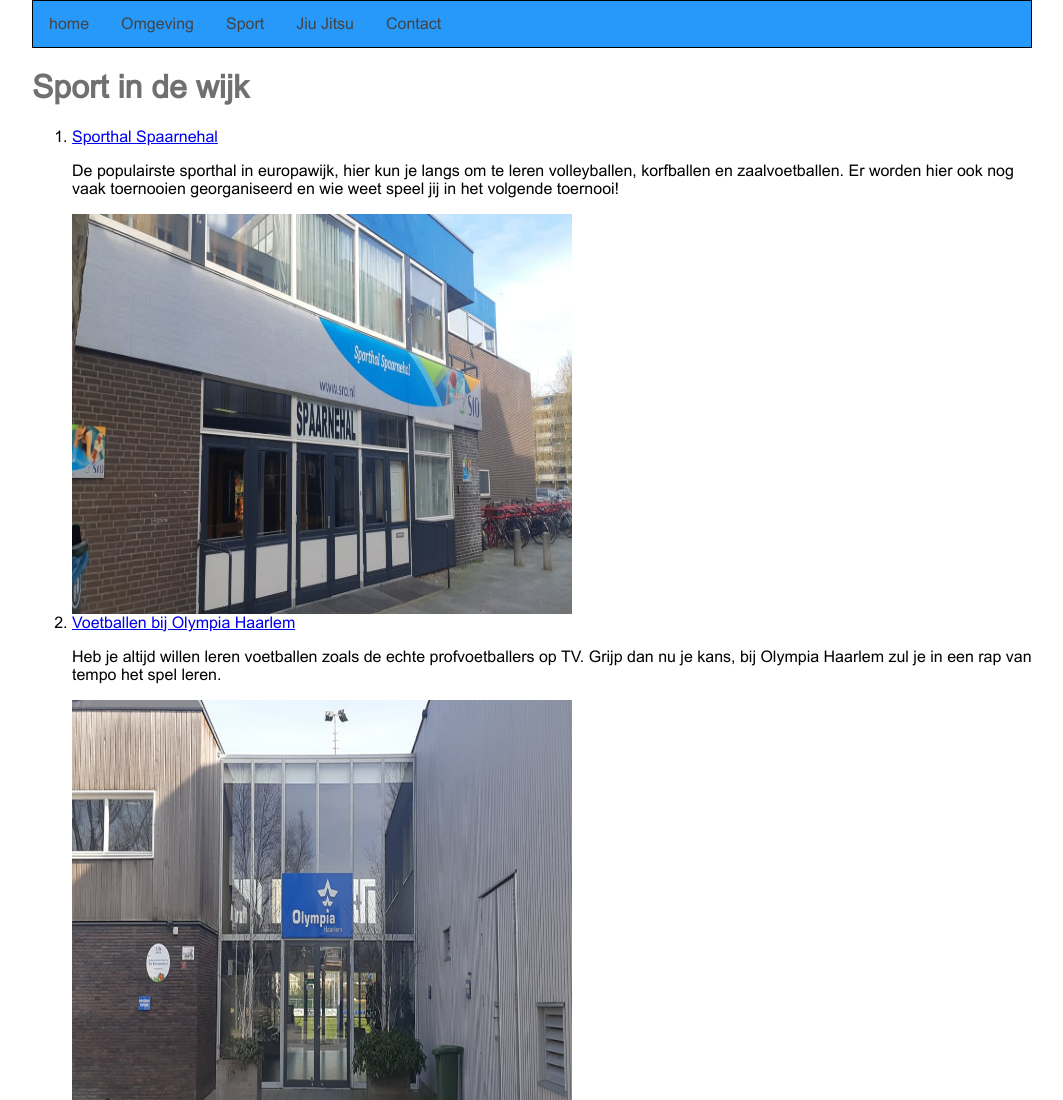
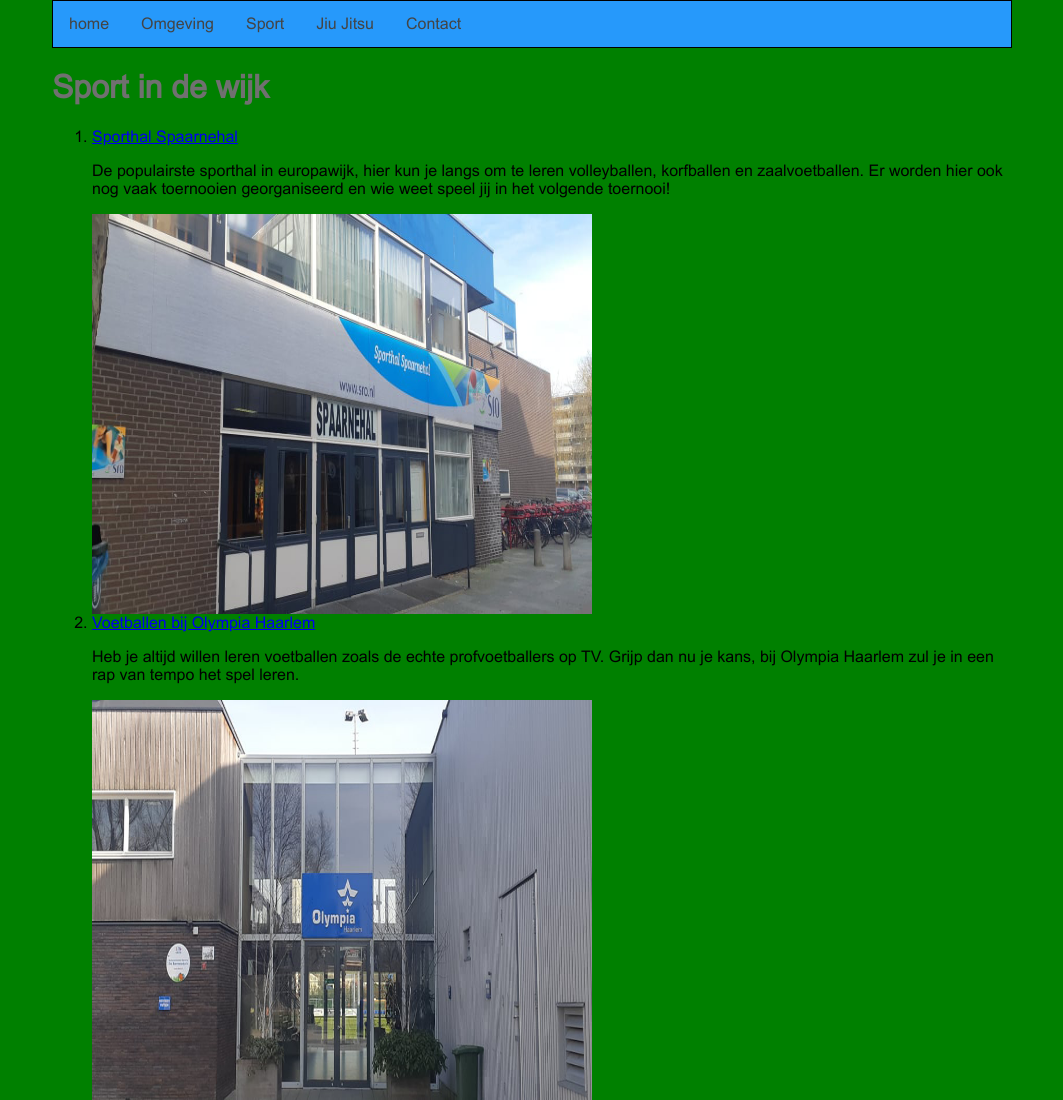
Before and after one commit to gara250/Assesment_repo, a plain HTML site: page sport.html in a window 1280 px wide. Shown: the top 1100 px of the page, without its empty margins (108-1171 px from the left). Drawn offline with Linux system fonts and the light colour scheme; files whose address does not match are found by name; a web font is replaced by a local one.

Commit message:
Different device screen's

```diff
--- a/css/ihavegotstyle.css
+++ b/css/ihavegotstyle.css
@@ -36,6 +36,7 @@ body
 h1
 {
 	color:#707070;
+	position:relative;
 }
 
 h2
@@ -100,10 +101,19 @@ article
 }
 
 
+@media screen and (min-width: 960px) {
+	body
+	{
+		width:960px;
+		background-color:green;
+	}
+}
+
 @media screen and (max-width: 960px) {
 	body
 	{
 		width:960px;
+		background-color:blue;
 	}
 }
 
@@ -111,5 +121,6 @@ article
 	body
 	{
 		width:400px;
+		background-color:red;
 	}
 }
```
Also changed, not shown: 1 other file.
